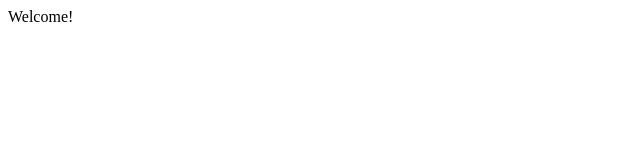
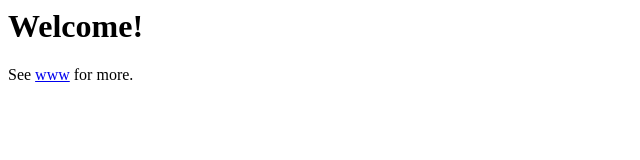
Before and after one commit to SWI-Prolog/plweb, a plain HTML site: page www/index.html in a window 1280 px wide. Shown: the whole page, without its empty margins (0-640 px from the left). Drawn offline with Linux system fonts and the light colour scheme.

```diff
--- a/www/index.html
+++ b/www/index.html
@@ -4,5 +4,11 @@
   <head>
     <title>Nice page</title>
   </head>
-<body>Welcome!</body>
+<body>
+<h1>Welcome!</h1>
+
+<p>
+See <a href="www">www</a> for more.
+
+</body>
 </html>
```
Also changed, not shown: 2 other files.
